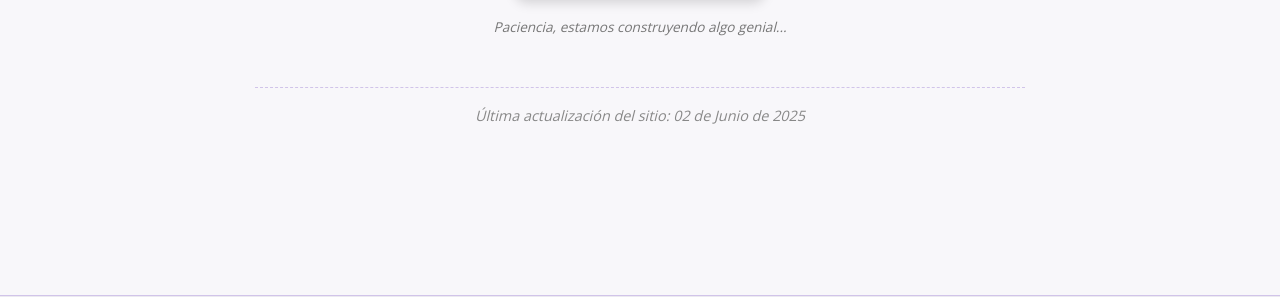
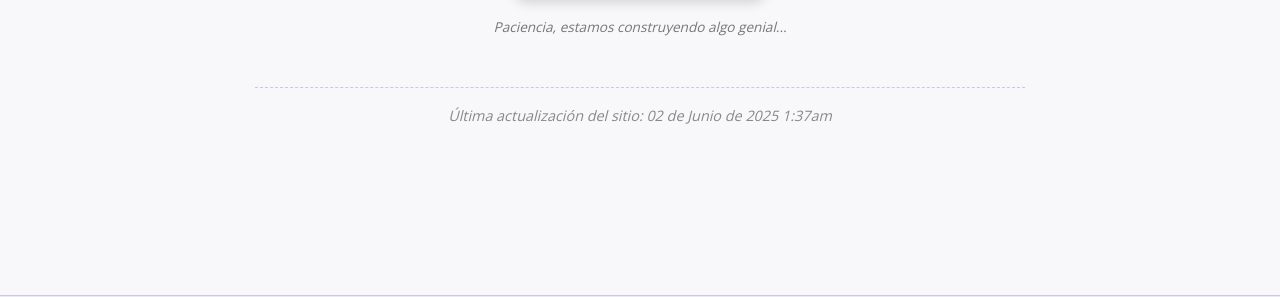
Before and after one commit to LuiseM93/ElAntimetodo, a Jekyll site: the page built from index.md, in a window 1280 px wide and 900 px high, scrolled down 2814 px. Shown: the part 382-679 px from the top of the window. Built offline with Jekyll 4.4.1, drawn with Linux system fonts in a browser that asks for light colours.

Commit message:
Update index.md

```diff
--- a/index.md
+++ b/index.md
@@ -215,7 +215,7 @@ description: Aprende idiomas de forma natural con el enfoque del input comprensi
         <p style="font-size:0.85em; color: #777; margin-top: 0.5rem;"><em>Paciencia, estamos construyendo algo genial...</em></p>
     </div>
     <p style="text-align: center; font-size: 0.9em; color: #888; margin-top: 3rem; border-top: 1px dashed var(--light-purple-color); padding-top: 1rem;">
-   <em>Última actualización del sitio: 02 de Junio de 2025</em>
+   <em>Última actualización del sitio: 02 de Junio de 2025 1:37am</em>
  </p>
   </section>
 
```
